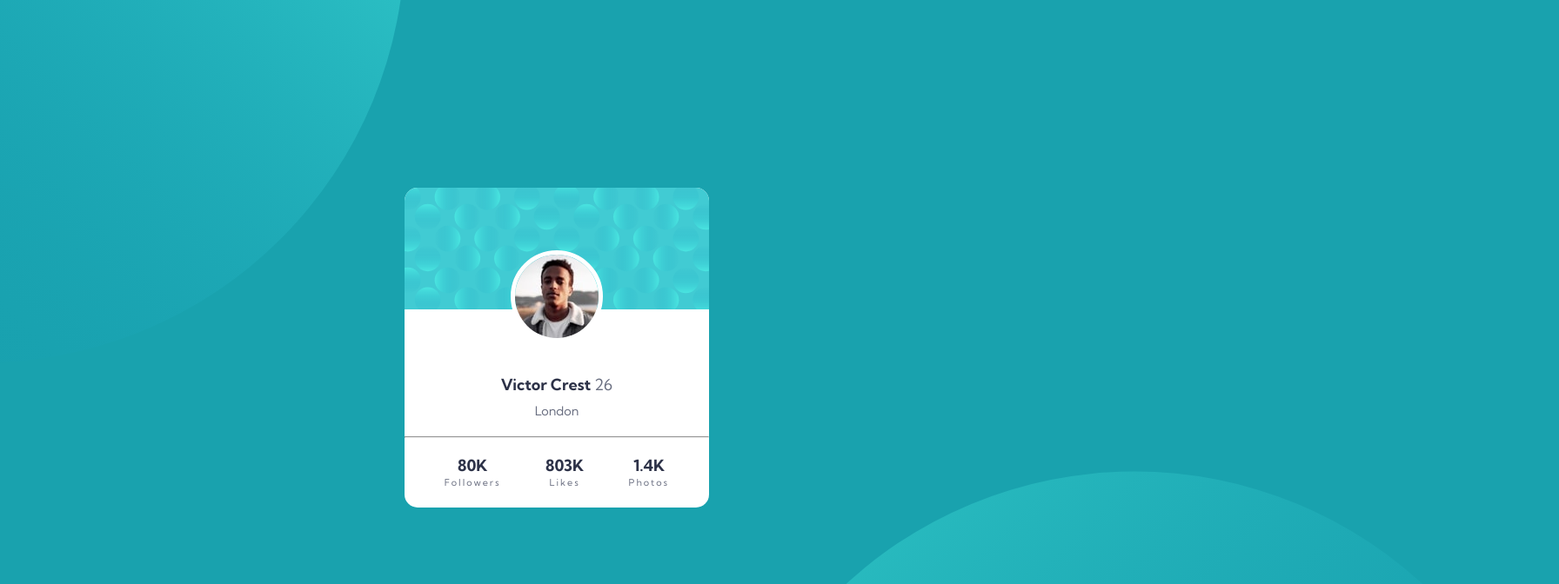
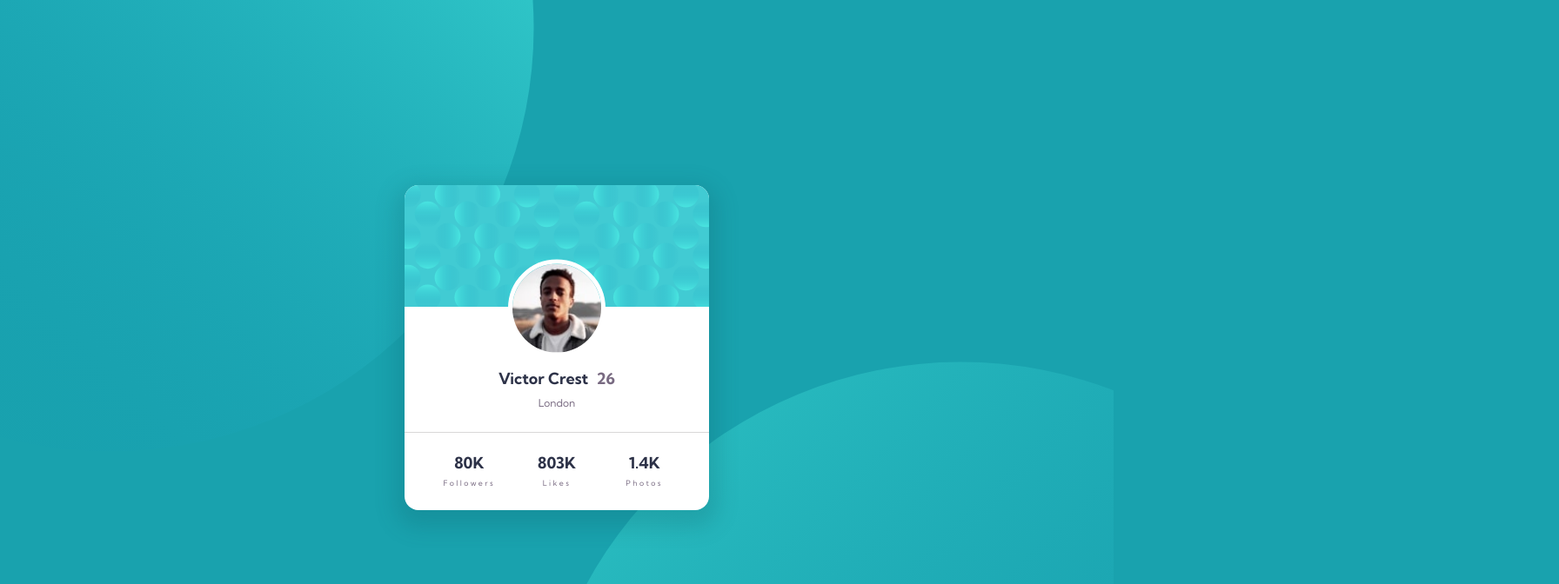
Before and after one commit to VladMishchuk/FrontendMentor, a plain HTML site: page 💜Profile Card💜/index.html in a window 1280 px wide. Shown: the top 672 px of the page at 87% size, 1792 px wide, since content can reach past the window. Drawn offline with Linux system fonts and the light colour scheme.

Commit message:
Fix avatar

```diff
--- a/💜Profile Card💜/index.html
+++ b/💜Profile Card💜/index.html
@@ -2,53 +2,41 @@
 <html lang="en">
   <head>
     <meta charset="UTF-8" />
+    <meta http-equiv="X-UA-Compatible" content="IE=edge" />
     <meta name="viewport" content="width=device-width, initial-scale=1.0" />
+    <link rel="stylesheet" href="style.css" />
     <link
       rel="icon"
-      type="image/png"
+      type="img/png"
       sizes="32x32"
-      href="./images/favicon-32x32.png"
+      href="images/favicon-32x32.png"
     />
-    <link rel="stylesheet" href="style.css" />
-    <title>Frontend Mentor | Profile card component</title>
+    <title>Frontend Mentor | Profile card Component</title>
   </head>
   <body>
-    <img
-      class="bg-pattern-top"
-      src="images/bg-pattern-top.svg"
-      alt="background-pattern"
-    />
-    <img
-      class="bg-pattern-bottom"
-      src="images/bg-pattern-bottom.svg"
-      alt="background-pattern"
-    />
-    <main>
-      <div class="images">
-        <img
-          class="card-pattern"
-          src="images/bg-pattern-card.svg"
-          alt="card-pattern"
-        />
-        <img class="avatar" src="images/image-victor.jpg" alt="Avatar" />
-      </div>
-      <h1>Victor Crest <span class="age">26</span></h1>
-      <p class="city">London</p>
-      <hr />
-      <div class="stats">
-        <article>
-          <p class="stats__count">80K</p>
-          <p class="stats__category">Followers</p>
-        </article>
-        <article>
-          <p class="stats__count">803K</p>
-          <p class="stats__category">Likes</p>
-        </article>
-        <article>
-          <p class="stats__count">1.4K</p>
-          <p class="stats__category">Photos</p>
-        </article>
-      </div>
+    <main class="main">
+      <picture>
+        <img src="images/bg-pattern-card.svg" alt="" />
+      </picture>
+      <picture class="main__pic">
+        <img src="images/image-victor.jpg" alt="" />
+      </picture>
+      <h1>Victor Crest<span>26</span></h1>
+      <p class="main__p">London</p>
+      <ul>
+        <li>
+          <p class="main__ul-p">80<span>k</span></p>
+          <p class="main__ul-p2">Followers</p>
+        </li>
+        <li>
+          <p class="main__ul-p">803<span>k</span></p>
+          <p class="main__ul-p2">Likes</p>
+        </li>
+        <li>
+          <p class="main__ul-p">1.4<span>k</span></p>
+          <p class="main__ul-p2">Photos</p>
+        </li>
+      </ul>
     </main>
   </body>
 </html>
--- a/💜Profile Card💜/style.css
+++ b/💜Profile Card💜/style.css
@@ -1,117 +1,112 @@
-/*
-### Primary
-Dark cyan: hsl(185, 75%, 39%)
-Very dark desaturated blue: hsl(229, 23%, 23%)
-Dark grayish blue: hsl(227, 10%, 46%)
-### Neutral
-Dark gray: hsl(0, 0%, 59%)
-## Typography
-### Body Copy
-- Font size (name and stats): 18px
-### Font
-- Family: [Kumbh Sans](https://fonts.google.com/specimen/Kumbh+Sans)
-- Weights: 400, 700
-*/
 @import url("https://fonts.googleapis.com/css2?family=Kumbh+Sans:wght@400;700&display=swap");
+:root {
+  /* Colors */
+  /* primary */
+  --dark-cyan: hsl(185, 75%, 39%);
+  --very-dark-cyan: hsl(229, 23%, 23%);
+  --dark-grayish-blue: hsl(277, 10%, 46%);
+  /* neutral */
+  --dark-gray: hsl(0, 0%, 59%);
+  --white: hsl(0, 0%, 100%);
+  /* Typography */
+  --typography: "Kumbh Sans", sans-serif;
+}
 * {
+  margin: 0;
   padding: 0;
-  margin: 0;
-  font-size: 18px;
-  font-family: "Kumbh Sans", sans-serif;
-  color: hsl(229, 23%, 23%);
+  border: 0;
+  box-sizing: border-box;
+  vertical-align: baseline;
 }
-html,
-body {
-  height: 100%;
+picture,
+img {
+  max-width: 100%;
+  width: 100%;
+  display: block;
+  object-fit: cover;
+  object-position: center center;
 }
 body {
   display: flex;
   align-items: center;
   justify-content: center;
+  min-height: 100vh;
+  background-color: var(--dark-cyan);
+  font-family: var(--typography);
+  line-height: 0.8;
+  hyphens: none;
+  background: url(images/bg-pattern-top.svg), url(images/bg-pattern-bottom.svg);
   background-color: hsl(185, 75%, 39%);
+  background-position: right 52vw bottom 35vh, left 48vw top 52vh;
+  background-repeat: no-repeat, no-repeat;
+  font-size: 18px;
+}
+.main {
+  overflow: hidden;
+  display: flex;
+  flex-direction: column;
+  justify-content: center;
   position: relative;
-  overflow: hidden;
+  align-items: center;
+  margin: 1rem;
+  border-radius: 1rem;
+  background-color: var(--white);
+  box-shadow: 0px 10px 25px 10px hsla(185, 75%, 21%, 0.207);
 }
-.bg-pattern-top {
-  top: -70%;
-  left: -40%;
-  position: absolute;
-  z-index: -1;
+.main__pic {
+  width: 7rem;
+  transform: translate(0, -3.4rem);
 }
-.bg-pattern-bottom {
-  bottom: -90%;
-  right: -40%;
-  position: absolute;
-  z-index: -1;
+.main__pic img {
+  border: 0.35rem solid white;
+  border-radius: 50%;
 }
-main {
-  display: grid;
-  background-color: white;
-  z-index: 0;
-  border-radius: 15px;
-  overflow: hidden;
-  margin: 10px;
+.main h1 {
+  font-size: 1.125rem;
+  margin-top: -2.25rem;
+  font-weight: 700;
+  white-space: nowrap;
+  color: var(--very-dark-cyan);
 }
-.card-pattern {
-  position: relative;
-  max-width: 100%;
+.main h1 span {
+  margin-left: 0.6rem;
+  color: var(--dark-grayish-blue);
 }
-.avatar {
-  position: absolute;
-  top: 36%;
-  left: 50%;
-  transform: translate(-50%);
-  border-radius: 50%;
-  border: 5px solid white;
+.main__p {
+  font-size: 0.75rem;
+  margin: 1rem 0 1.75rem 0;
+  color: var(--dark-grayish-blue);
 }
-h1 {
-  margin-top: 70px;
+.main ul {
+  display: flex;
+  flex-direction: row;
+  justify-content: space-around;
+  align-items: center;
+  width: 100%;
+  padding: 0 1.5rem;
+  border-top: 1px solid hsl(0, 1%, 85%);
+}
+.main ul li {
+  display: flex;
+  flex-direction: column;
+  align-items: center;
+  width: 6rem;
+  margin: 1.75rem 0;
+}
+.main__ul-p {
+  font-weight: 700;
+  font-size: 1.121rem;
+  color: var(--very-dark-cyan);
+}
+.main__ul-p span {
+  font-weight: 700;
+  font-size: 1.121rem;
+  text-transform: uppercase;
+}
+.main__ul-p2 {
+  font-size: 0.55rem;
   text-align: center;
-  margin-bottom: 10px;
+  letter-spacing: 0.15rem;
+  margin-top: 0.74rem;
+  color: var(--dark-grayish-blue);
 }
-p {
-  font-size: 0.8rem;
-}
-.age {
-  font-weight: 400;
-  color: hsl(227, 10%, 46%);
-}
-.city {
-  text-align: center;
-  color: hsl(227, 10%, 46%);
-  margin-bottom: 20px;
-}
-
-.stats {
-  margin: 20px;
-  text-align: center;
-  display: flex;
-  justify-content: space-around;
-}
-.stats__count {
-  font-size: 1rem;
-  font-weight: 700;
-}
-.stats__category {
-  letter-spacing: 2px;
-  line-height: 1.5;
-  font-size: 0.6rem;
-  color: hsl(227, 10%, 46%);
-}
-hr {
-  border-top: 1px solid hsl(0, 0%, 59%);
-}
-@media (max-width: 820px) {
-  .bg-pattern-top {
-    top: -90%;
-    left: -200%;
-    position: absolute;
-    z-index: -1;
-  }
-  .bg-pattern-bottom {
-    bottom: -90%;
-    right: -200%;
-    position: absolute;
-    z-index: -1;
-  }
-}
```
